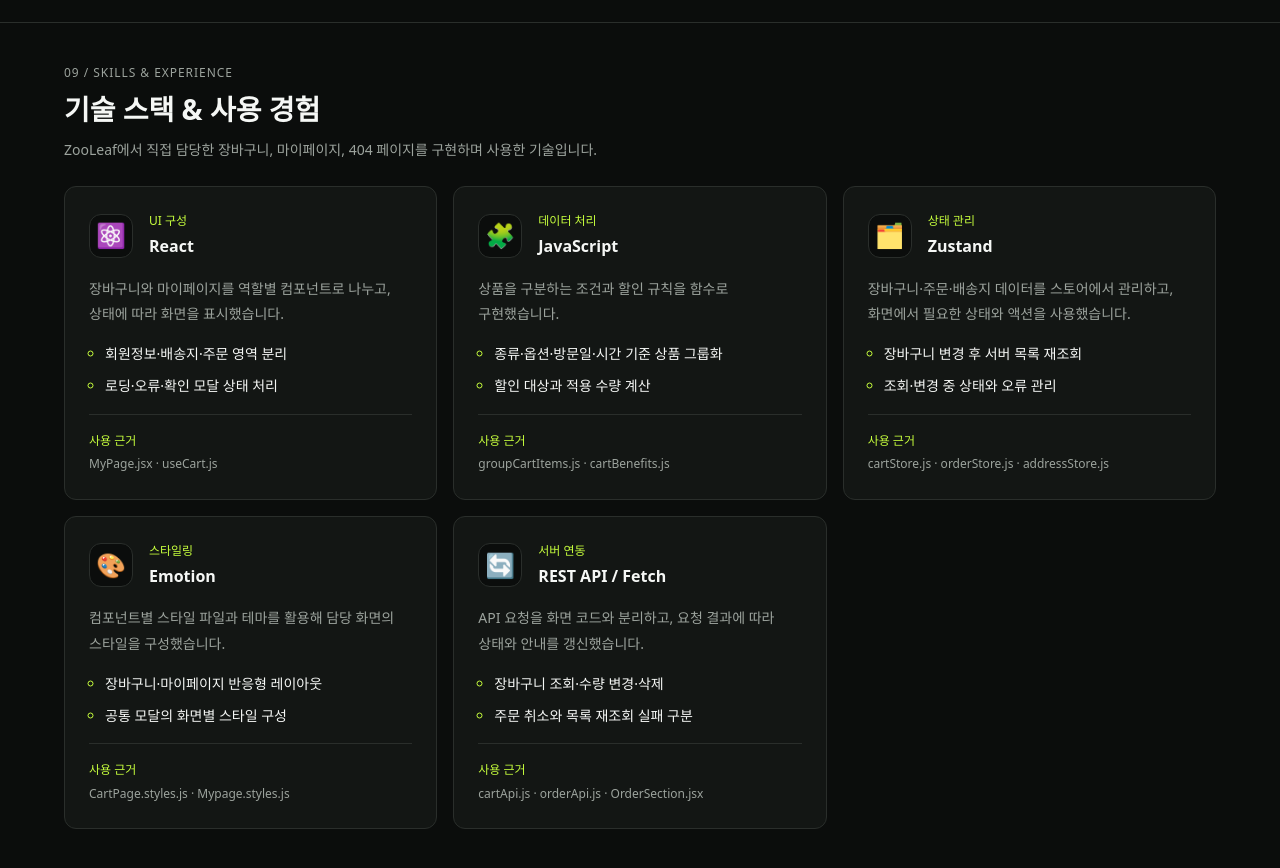
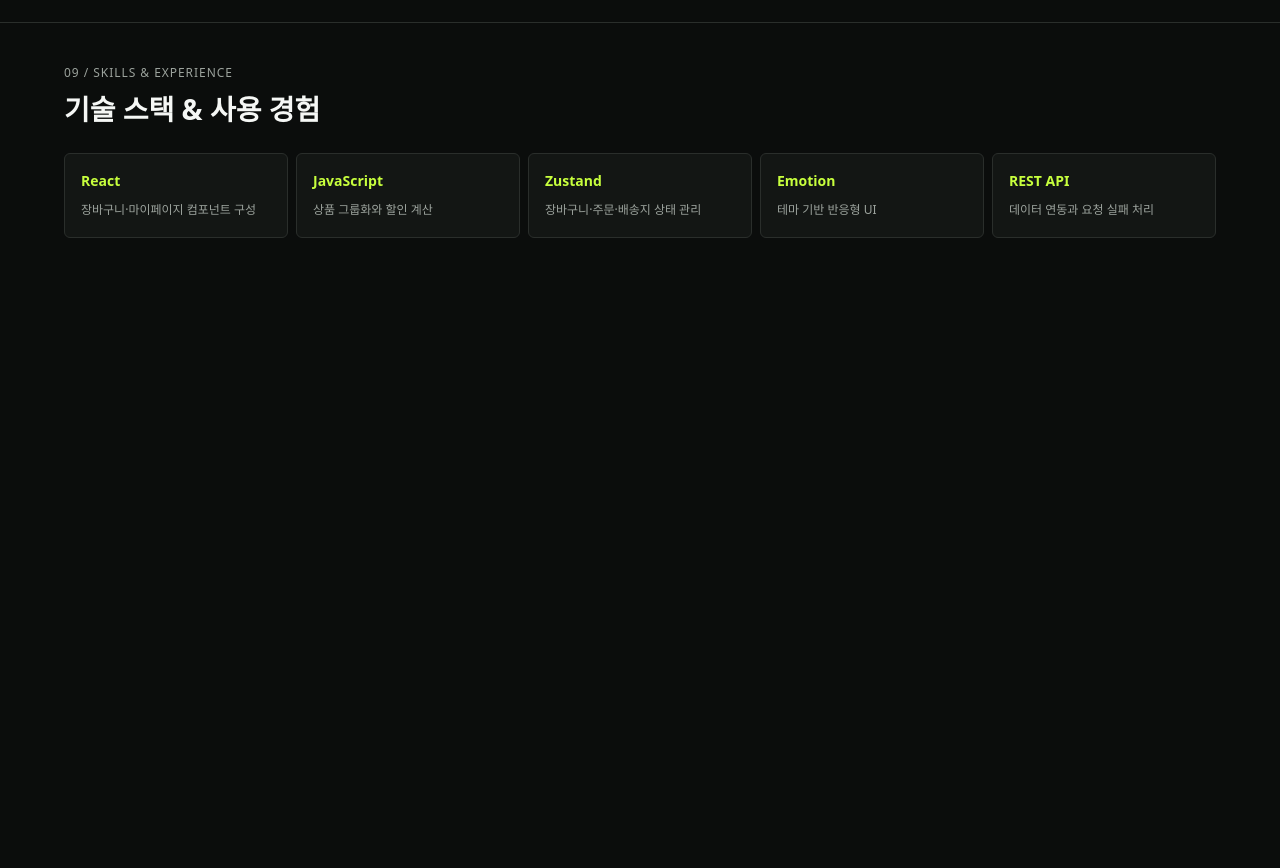
Before and after one commit to dhwmgl12-ux/portfolio, a React app: page / in a window 1280 px wide. Shown: the part 4880-5748 px from the top of the page. After the commit the page ends 5158 px from the top, so only its background shows below. Built offline with nearby package versions, Linux system fonts and the light colour scheme; the HTML template or start-up script is replaced by a standard one.

Commit message:
feat: Skills 섹션을 핵심 사용 경험 중심으로 간소화

```diff
--- a/src/components/sections/Skills/Skills.jsx
+++ b/src/components/sections/Skills/Skills.jsx
@@ -6,38 +6,13 @@
     <S.Section id="skills" aria-labelledby="skills-title">
       <S.Inner>
         <S.Eyebrow>09 / SKILLS & EXPERIENCE</S.Eyebrow>
-
         <S.Title id="skills-title">기술 스택 & 사용 경험</S.Title>
-
-        <S.Introduction>
-          ZooLeaf에서 직접 담당한 장바구니, 마이페이지, 404 페이지를 구현하며
-          사용한 기술입니다.
-        </S.Introduction>
 
         <S.SkillList>
           {skillExperiences.map((skill) => (
             <S.SkillCard key={skill.id}>
-              <S.CardHeader>
-                <S.Icon aria-hidden="true">{skill.icon}</S.Icon>
-
-                <div>
-                  <S.Category>{skill.category}</S.Category>
-                  <S.SkillName>{skill.name}</S.SkillName>
-                </div>
-              </S.CardHeader>
-
+              <S.SkillName>{skill.name}</S.SkillName>
               <S.Description>{skill.description}</S.Description>
-
-              <S.ExampleList>
-                {skill.examples.map((example) => (
-                  <li key={example}>{example}</li>
-                ))}
-              </S.ExampleList>
-
-              <S.Evidence>
-                <span>사용 근거</span>
-                <p>{skill.evidence}</p>
-              </S.Evidence>
             </S.SkillCard>
           ))}
         </S.SkillList>
--- a/src/components/sections/Skills/Skills.styles.js
+++ b/src/components/sections/Skills/Skills.styles.js
@@ -25,115 +25,48 @@
 `;
 
 export const Title = styled.h2`
-  margin: 0 0 ${({ theme }) => theme.spacing.sm};
+  margin: 0 0 ${({ theme }) => theme.spacing.lg};
   color: ${({ theme }) => theme.colors.text};
   font-size: ${({ theme }) => theme.typography.sectionTitle};
   font-weight: ${({ theme }) => theme.fontWeight.extraBold};
   line-height: 1.4;
 `;
 
-export const Introduction = styled.p`
-  max-width: 680px;
-  margin: 0 0 ${({ theme }) => theme.spacing.lg};
-  color: ${({ theme }) => theme.colors.textSecondary};
-  font-size: ${({ theme }) => theme.typography.small};
-  line-height: 1.8;
-`;
-
 export const SkillList = styled.ul`
   display: grid;
-  grid-template-columns: repeat(3, minmax(0, 1fr));
-  gap: ${({ theme }) => theme.spacing.md};
+  grid-template-columns: repeat(5, minmax(0, 1fr));
+  gap: ${({ theme }) => theme.spacing.sm};
   margin: 0;
   padding: 0;
   list-style: none;
 
   @media (max-width: ${({ theme }) => theme.breakpoint.tablet}) {
-    grid-template-columns: repeat(2, minmax(0, 1fr));
+    grid-template-columns: repeat(3, minmax(0, 1fr));
   }
 
   @media (max-width: ${({ theme }) => theme.breakpoint.mobile}) {
-    grid-template-columns: minmax(0, 1fr);
+    grid-template-columns: repeat(2, minmax(0, 1fr));
   }
 `;
 
 export const SkillCard = styled.li`
-  display: flex;
-  flex-direction: column;
   min-width: 0;
-  padding: ${({ theme }) => theme.spacing.lg};
+  padding: ${({ theme }) => theme.spacing.md};
   border: 1px solid ${({ theme }) => theme.colors.border};
-  border-radius: ${({ theme }) => theme.radius.md};
+  border-radius: ${({ theme }) => theme.radius.sm};
   background: ${({ theme }) => theme.colors.surface};
 `;
 
-export const CardHeader = styled.div`
-  display: flex;
-  align-items: center;
-  gap: ${({ theme }) => theme.spacing.md};
-  margin-bottom: ${({ theme }) => theme.spacing.md};
-`;
-
-export const Icon = styled.span`
-  display: grid;
-  place-items: center;
-  flex-shrink: 0;
-  width: 44px;
-  height: 44px;
-  border: 1px solid ${({ theme }) => theme.colors.border};
-  border-radius: ${({ theme }) => theme.radius.md};
-  background: ${({ theme }) => theme.colors.background};
-  font-size: 24px;
-`;
-
-export const Category = styled.p`
-  margin: 0 0 ${({ theme }) => theme.spacing.xs};
+export const SkillName = styled.h3`
+  margin: 0 0 ${({ theme }) => theme.spacing.sm};
   color: ${({ theme }) => theme.colors.accent};
-  font-size: ${({ theme }) => theme.typography.caption};
-`;
-
-export const SkillName = styled.h3`
-  margin: 0;
-  color: ${({ theme }) => theme.colors.text};
-  font-size: ${({ theme }) => theme.typography.body};
+  font-size: ${({ theme }) => theme.typography.small};
   font-weight: ${({ theme }) => theme.fontWeight.bold};
 `;
 
 export const Description = styled.p`
   margin: 0;
   color: ${({ theme }) => theme.colors.textSecondary};
-  font-size: ${({ theme }) => theme.typography.small};
-  line-height: 1.8;
+  font-size: ${({ theme }) => theme.typography.caption};
+  line-height: 1.7;
 `;
-
-export const ExampleList = styled.ul`
-  display: grid;
-  gap: ${({ theme }) => theme.spacing.sm};
-  margin-block: ${({ theme }) => theme.spacing.md};
-  padding-left: ${({ theme }) => theme.spacing.md};
-  color: ${({ theme }) => theme.colors.text};
-  font-size: ${({ theme }) => theme.typography.small};
-  line-height: 1.7;
-
-  li::marker {
-    color: ${({ theme }) => theme.colors.accent};
-  }
-`;
-
-export const Evidence = styled.div`
-  margin-top: auto;
-  padding-top: ${({ theme }) => theme.spacing.md};
-  border-top: 1px solid ${({ theme }) => theme.colors.border};
-  font-size: ${({ theme }) => theme.typography.caption};
-
-  span {
-    color: ${({ theme }) => theme.colors.accent};
-  }
-
-  p {
-    margin: ${({ theme }) => theme.spacing.xs} 0 0;
-    color: ${({ theme }) => theme.colors.textSecondary};
-    line-height: 1.7;
-    overflow-wrap: anywhere;
-  }
-`;
--- a/src/data/skills.js
+++ b/src/data/skills.js
@@ -11,65 +11,26 @@
   {
     id: "react",
     name: "React",
-    category: "UI 구성",
-    icon: "⚛️",
-    description:
-      "장바구니와 마이페이지를 역할별 컴포넌트로 나누고, 상태에 따라 화면을 표시했습니다.",
-    examples: [
-      "회원정보·배송지·주문 영역 분리",
-      "로딩·오류·확인 모달 상태 처리",
-    ],
-    evidence: "MyPage.jsx · useCart.js",
+    description: "장바구니·마이페이지 컴포넌트 구성",
   },
   {
     id: "javascript",
     name: "JavaScript",
-    category: "데이터 처리",
-    icon: "🧩",
-    description: "상품을 구분하는 조건과 할인 규칙을 함수로 구현했습니다.",
-    examples: [
-      "종류·옵션·방문일·시간 기준 상품 그룹화",
-      "할인 대상과 적용 수량 계산",
-    ],
-    evidence: "groupCartItems.js · cartBenefits.js",
+    description: "상품 그룹화와 할인 계산",
   },
   {
     id: "zustand",
     name: "Zustand",
-    category: "상태 관리",
-    icon: "🗂️",
-    description:
-      "장바구니·주문·배송지 데이터를 스토어에서 관리하고, 화면에서 필요한 상태와 액션을 사용했습니다.",
-    examples: [
-      "장바구니 변경 후 서버 목록 재조회",
-      "조회·변경 중 상태와 오류 관리",
-    ],
-    evidence: "cartStore.js · orderStore.js · addressStore.js",
+    description: "장바구니·주문·배송지 상태 관리",
   },
   {
     id: "emotion",
     name: "Emotion",
-    category: "스타일링",
-    icon: "🎨",
-    description:
-      "컴포넌트별 스타일 파일과 테마를 활용해 담당 화면의 스타일을 구성했습니다.",
-    examples: [
-      "장바구니·마이페이지 반응형 레이아웃",
-      "공통 모달의 화면별 스타일 구성",
-    ],
-    evidence: "CartPage.styles.js · Mypage.styles.js",
+    description: "테마 기반 반응형 UI",
   },
   {
     id: "api",
-    name: "REST API / Fetch",
-    category: "서버 연동",
-    icon: "🔄",
-    description:
-      "API 요청을 화면 코드와 분리하고, 요청 결과에 따라 상태와 안내를 갱신했습니다.",
-    examples: [
-      "장바구니 조회·수량 변경·삭제",
-      "주문 취소와 목록 재조회 실패 구분",
-    ],
-    evidence: "cartApi.js · orderApi.js · OrderSection.jsx",
+    name: "REST API",
+    description: "데이터 연동과 요청 실패 처리",
   },
 ];
```
